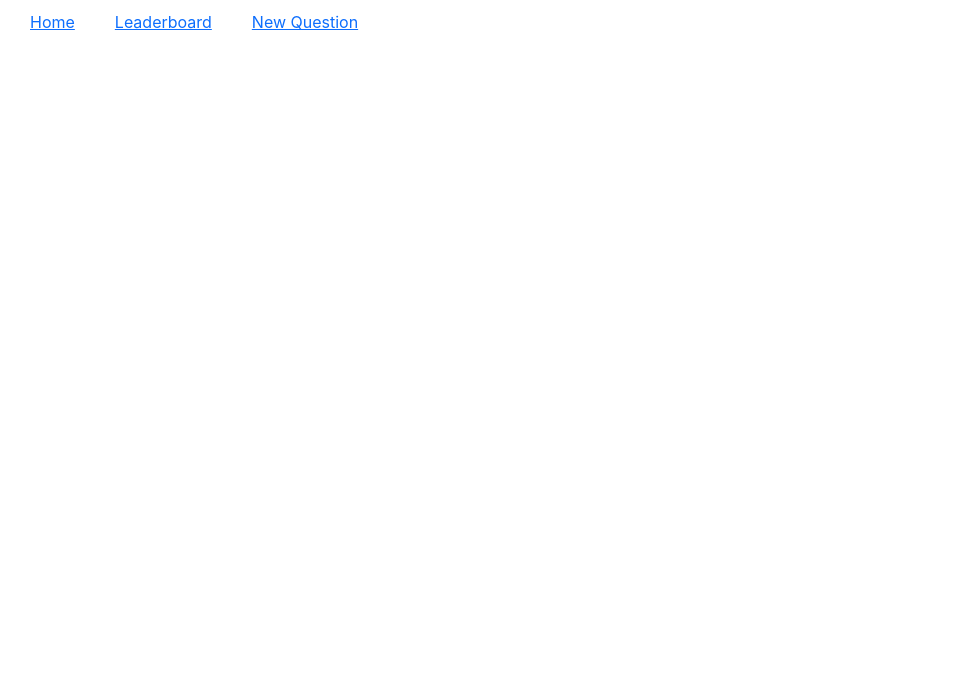
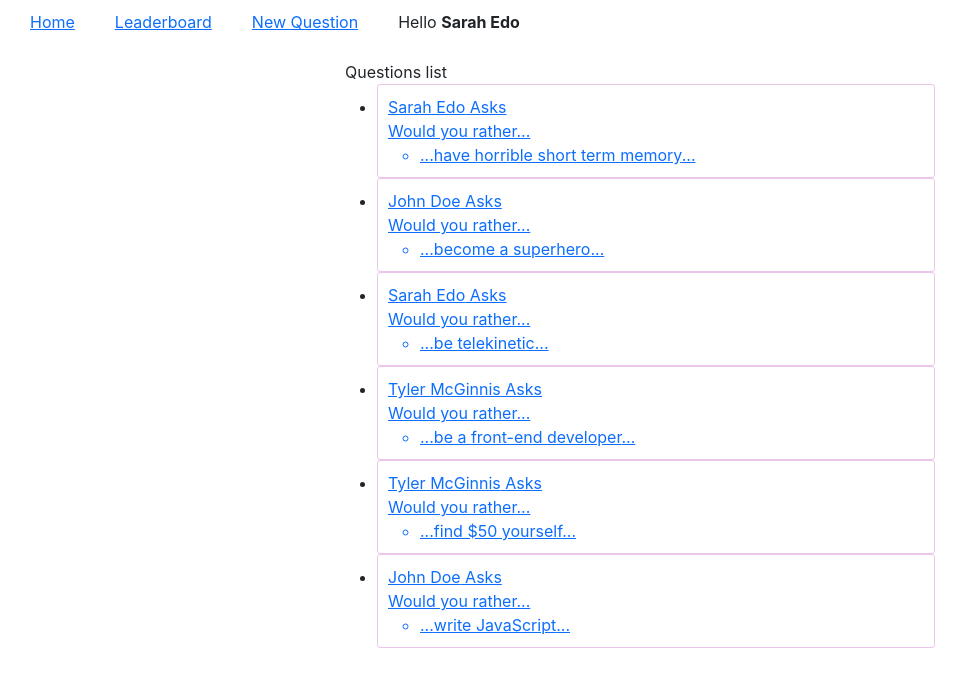
Before and after one commit to mohahdy/would-you-rather-project, a React app: page / in a window 1280 px wide. Shown: the whole page, without its empty margins (0-967 px from the left). Built offline with nearby package versions, Linux system fonts and the light colour scheme.

Commit message:
fixed userName bug in the Navig component

```diff
--- a/src/components/App.js
+++ b/src/components/App.js
@@ -1,24 +1,38 @@
-import {connect} from 'react-redux';
-import React,{ useEffect,Fragment } from 'react';
+import {useSelector,useDispatch} from 'react-redux';
+import React,{ useEffect,Fragment,useLayoutEffect } from 'react';
 import handleGetUsers from '../actions/users'
 import handleGetQuestions from '../actions/questions';
 import setAuthedUser from '../actions/authedUser'
 import LoginPage from './LoginPage'
-import Nav from './Nav'
+import Navig from './Nav'
 import {BrowserRouter as Router,Routes,Route} from 'react-router-dom'
-function App(props) {
+import Home from './Home'
+export default function App(props) {
+  const users = useSelector(({users})=>users)
+  const questions = useSelector(({questions})=>Object.keys(questions))
+  const authedUser = useSelector(({authedUser})=>authedUser)
+  let authedUserName=(users[authedUser]!==undefined)?users[authedUser].name:null;
+  const dispatch = useDispatch()
   useEffect(() =>{
       // eslint-disable-next-line react-hooks/exhaustive-deps
-  props.dispatch(handleGetUsers())},[])
+  dispatch(handleGetUsers())},[])
 
 
 useEffect(() =>{
+dispatch(handleGetQuestions())
   // eslint-disable-next-line react-hooks/exhaustive-deps
-props.dispatch(handleGetQuestions())},[])
-props.dispatch(setAuthedUser('sarahedo'))
+},[])
+useEffect(() =>{dispatch(setAuthedUser('sarahedo'))},[])
+useEffect(()=>{
+  authedUserName=(users[authedUser]!==undefined)?users[authedUser].name:null;
+  console.log('useEFFECT funct ::users[authedUser] : ', users[authedUser])
+  console.log('useEFFECT funct ::authedUser :',authedUser)
+},[users,authedUser])
+console.log("props inside App: ", props)
   return (
     <Router>
-    <Nav/>
+    {authedUser?<Navig username ={authedUserName} />:<h1>Would You Rather...? APP</h1>}
+    <Home/>
     </Router>
     // <div >
     //   <header >
@@ -45,9 +59,9 @@ props.dispatch(setAuthedUser('sarahedo'))
   );
 }
 
-function mapStateToProps({users,questions,authedUser}) {
-  return {users: Object.keys(users),
-  questions: Object.keys(questions),
-authedUser};
-}
-export default connect(mapStateToProps)(App);
+// function mapStateToProps({users,questions,authedUser}) {
+//   return {users: Object.keys(users),
+//   questions: Object.keys(questions),
+// authedUser};
+// }
+// export default connect(mapStateToProps)(App);
--- a/src/components/Home.js
+++ b/src/components/Home.js
@@ -0,0 +1,18 @@
+import React from "react";
+import {useSelector} from 'react-redux'
+import QuestionCard from './QuestionCard'
+    export default function Home(props){
+
+    const questions = useSelector((state)=>Object.keys(state.questions))
+    console.log("questions in Home Component",questions)
+return <div className="home-container">
+    Questions list
+       <ul>
+       {questions.map((question)=>(
+         <li key={question}>
+           <QuestionCard id = {question}></QuestionCard>
+         </li>
+       ))}
+       </ul>
+    </div>
+}
--- a/src/components/Nav.js
+++ b/src/components/Nav.js
@@ -1,10 +1,12 @@
-import React from 'react';
+import React,{useEffect} from 'react';
 import { useSelector } from 'react-redux'
 import { Link } from 'react-router-dom'
-export default function Nav(props) {
-    const authedUser = useSelector((state) => state.authedUser)
-    return (
-        <div >
+export default function Navig(props) {
+
+   console.log("NAVIG PROPS: ", props)
+
+
+    return <div >
             <ul className="nav">
                 <li>
                     <Link to='/'>Home </Link>
@@ -15,7 +17,12 @@ export default function Nav(props) {
                 <li>
                     <Link to='/new'>New Question </Link>
                 </li>
+
+                <li className='authedUsernav' >Hello <strong>{props.username}</strong></li>
+
+            </ul>
+            <ul className='authedUsernav'>
             </ul>
         </div>
-    )
+
 }
--- /dev/null
+++ b/src/components/QuestionCard.js
@@ -0,0 +1,21 @@
+import React from "react";
+import {useSelector} from "react-redux";
+import {Link} from 'react-router-dom'
+export default function QuestionCard(props){
+    const questions = useSelector((state)=>state.questions)
+    const {id} = props
+    const authorID = questions[id].author
+    const quesOptionone = questions[id].optionOne.text
+    const authorName = useSelector((state)=>state.users[authorID].name)
+    return(
+        <Link to={`/questions/${id}`} className="question">
+        <div >
+           <div> {authorName} Asks </div>
+            <div>Would you rather...</div>
+            <ul>
+                <li>...{quesOptionone}...</li>
+            </ul>
+        </div>
+        </Link>
+    )
+}
--- a/src/index.css
+++ b/src/index.css
@@ -20,7 +20,33 @@ code {
   justify-content: flex-start;
 
 }
+.question{
+  width: 100%;
+  max-width: 590px;
+  padding: 10px;
+  display: flex;
+  flex-direction: column;
+  margin: 0 auto;
+  border: 1px solid #ebc6eb;
+  border-radius: 3px;
+  cursor: pointer;
+}
 .nav li{
   padding:10px;
   margin-left: 20px;
 }
+
+.home-container{
+  width: 100%;
+  max-width: 590px;
+  margin: 0 auto;
+  display: flex;
+  flex-direction: column;
+}
+
+.authedusernav{
+  display: flex;
+  flex-direction: row;
+  justify-content: flex-end;
+  text-align:right;
+}
```
